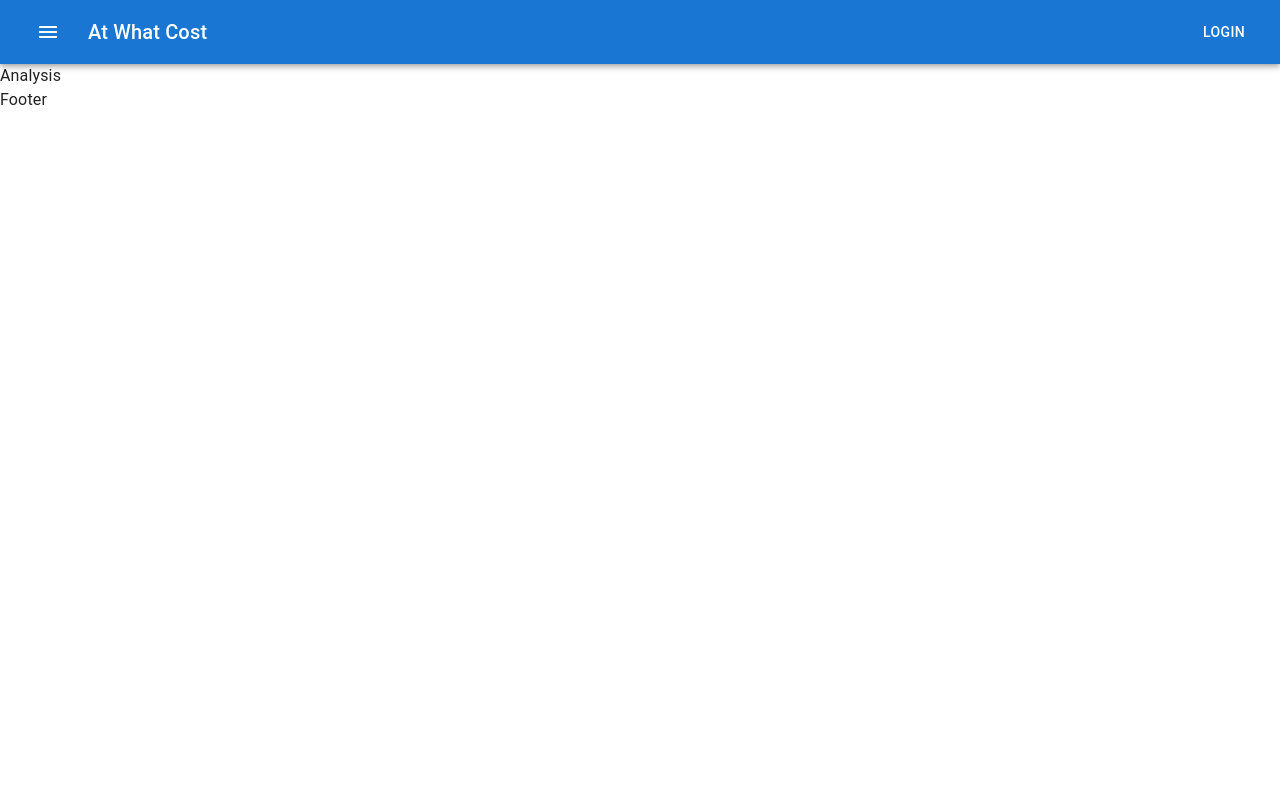
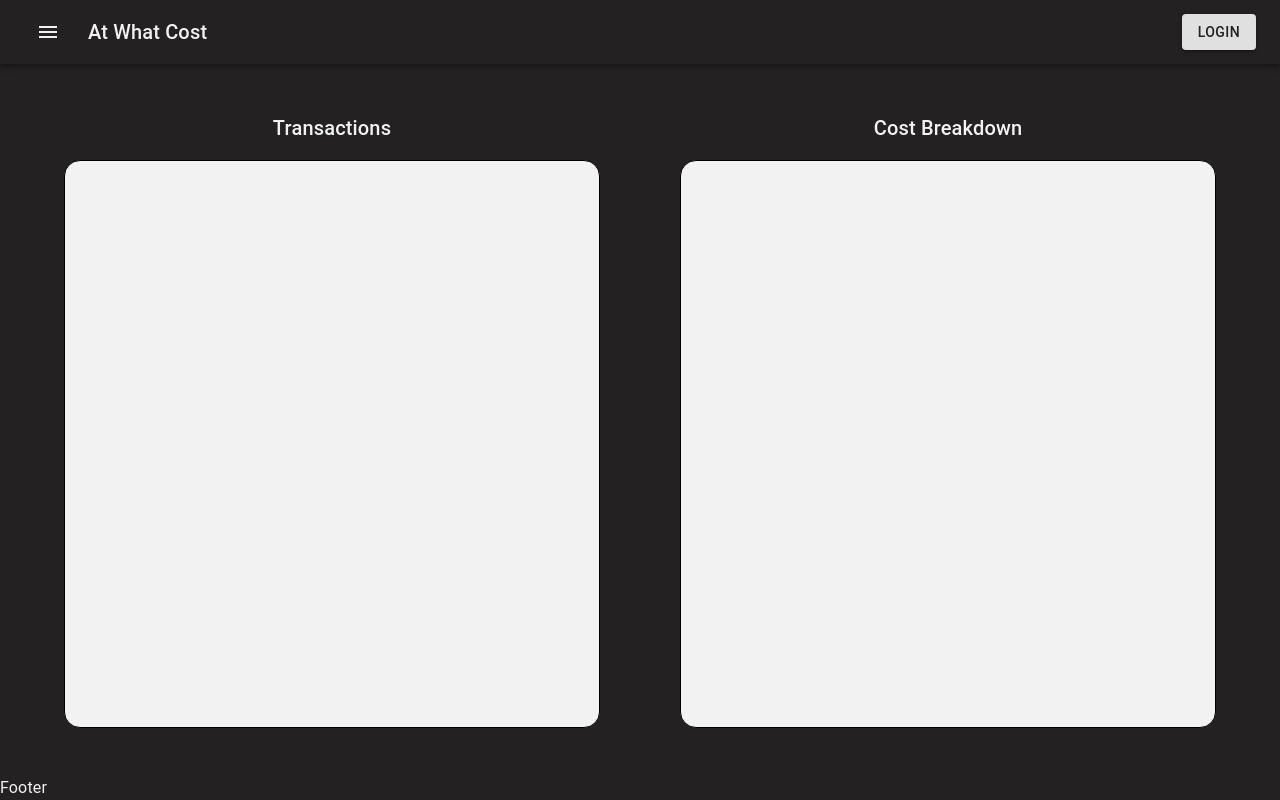
Before and after one commit to Vyonyx/at-what-cost-FE, a React (Vite) app: page / in a window 1280 px wide. Built offline with nearby package versions, Linux system fonts and the light colour scheme.

Commit message:
add mui grid to dashboard and colors to current components

```diff
--- a/src/components/Nav.tsx
+++ b/src/components/Nav.tsx
@@ -4,24 +4,21 @@ import { Box } from "@mui/system";
 
 function Nav() {
   return (
-    <Box sx={{ flexGrow: 1 }}>
     <AppBar position="static">
-        <Toolbar>
+      <Toolbar sx={toolbarStyle}>
         <IconButton size="large" color='inherit' aria-label="menu" sx={{ mr: 2 }}>
           <MenuIcon />
         </IconButton>
         <Typography variant="h6" component='div' sx={{ flexGrow: 1 }}>At What Cost</Typography>
-          <Button color="inherit">Login</Button>
+        <Button variant="contained" color="inherit" sx={{color:'#232121'}}>Login</Button>
       </Toolbar>
     </AppBar>
-    </Box>
   )
 }
 
 export default Nav
 
-const containerStyle = {
-  width: '100vw',
-  height: 60,
-  background: '#666'
+const toolbarStyle = {
+  background: '#232121',
+  color: '#F2F2F2',
 }
--- a/src/layouts/Layout.tsx
+++ b/src/layouts/Layout.tsx
@@ -1,3 +1,4 @@
+import { Box, Container } from "@mui/material"
 import Footer from "../components/Footer"
 import Nav from "../components/Nav"
 
@@ -7,11 +8,21 @@ type Props = {
 
 function Layout({children}: Props) {
   return (
-    <main>
+    <Box sx={fullPageStyle}>
       <Nav />
-      {children}
+      <Container sx={{flexGrow:1}}>
+        {children}
+      </Container>
       <Footer />
-    </main>
+    </Box>
   )
 }
 export default Layout
+
+const fullPageStyle = {
+  display: 'flex',
+  flexDirection: 'column',
+  height: '100vh',
+  background: '#232121',
+  color: '#F2F2F2',
+}
--- a/src/pages/Dashboard.tsx
+++ b/src/pages/Dashboard.tsx
@@ -1,6 +1,35 @@
+import { Box, Grid, Typography } from "@mui/material"
+import { Container } from "@mui/system"
+
 function Dashboard() {
   return (
-    <div>Analysis</div>
+    <Grid container columnSpacing={10} sx={{height:'100%', paddingBottom:6}}>
+      <Grid item xs={12} md={6} sx={{display:'flex', flexDirection:'column', alignItems:'center'}}>
+        <Typography variant="h6" mt={6} mb={2}>
+          Transactions
+        </Typography>
+        <Box sx={sectionStyle}>
+          Box
+        </Box>
+      </Grid>
+      <Grid item xs={12} md={6} sx={{display:'flex', flexDirection:'column', alignItems:'center'}}>
+      <Typography variant="h6" mt={6} mb={2}>
+          Cost Breakdown
+        </Typography>
+        <Box sx={sectionStyle}>
+          Box
+        </Box>
+      </Grid>
+    </Grid>
   )
 }
 export default Dashboard
+
+const sectionStyle = {
+  height: '100%',
+  width: '100%',
+  border: '1px solid black',
+  borderRadius: '1rem',
+  padding: '2rem',
+  background: '#F2F2F2'
+}
```
Lines whose indentation alone changed are shown as unchanged.
